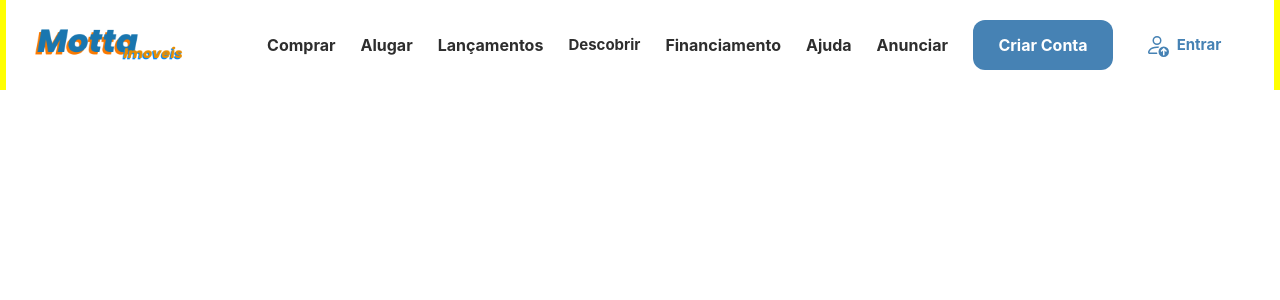
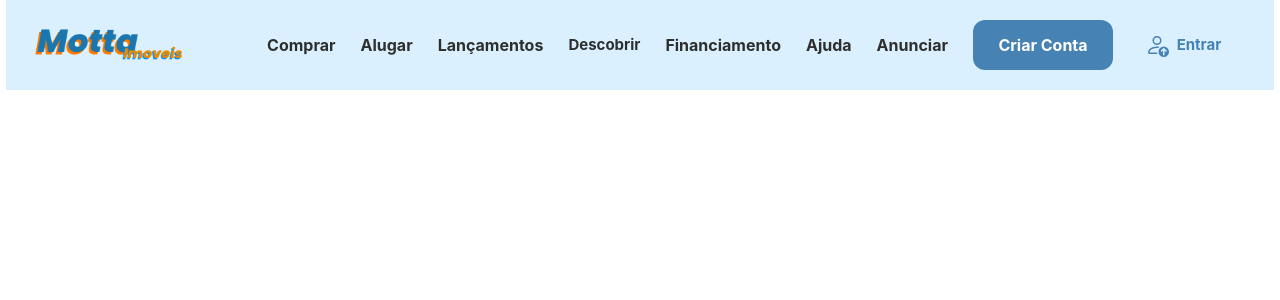
Before and after one commit to BeniMoTTa/motta-moveis, a React (Vite) app in the folder motta-moveis/: page / in a window 1280 px wide. Shown: the top 300 px of the page. Built offline with nearby package versions, Linux system fonts and the light colour scheme; the HTML template or start-up script is replaced by a standard one.

Commit message:
fix button color

```diff
--- a/motta-moveis/src/components/header/index.tsx
+++ b/motta-moveis/src/components/header/index.tsx
@@ -52,15 +52,15 @@ const Header = () => {
     }
   };
   return (
-    <header className="w-full h-[90px] flex bg-[yellow]">
-      <div className="w-[99%] allign px-[2%] h-full bg-[#fff] text-[pink] flex items-center justify-between">
+    <header className="w-full h-[90px] flex ">
+      <div className="w-[99%] allign px-[2%] h-full bg-blueBackGround text-[pink] flex items-center justify-between">
         <img src={logo} alt="" className="w-[160px]" />
         {showDropdown ? (
           <nav className="md:flex text-[18px] font-bold text-[graphite]">
-            <button className="w-[140px] h-[50px] text-[16px] text-[white] rounded-xl bg-blueSteel mr-[20px]">
+            <button className="w-[140px] h-[50px] text-[16px] text-[white] rounded-xl bg-blueSteel hover:bg-[#191970] mr-[20px]">
               Criar Conta
             </button>
-            <button className="w-[120px] h-[50px] text-[15px] rounded-xl text-blueSteel hover:bg-blueSteelLight hover:text-[white] flex gap-2 items-center justify-center  mr-[20px]">
+            <button className="w-[120px] h-[50px] text-[15px] rounded-xl text-blueSteel hover:bg-blueSteelLight hover:text-blueSteel flex gap-2 items-center justify-center  mr-[20px]">
               <span className="text-[24px]">
                 <BsPersonUp />
               </span>
@@ -90,7 +90,7 @@ const Header = () => {
             <button className="text-[16px] hoverUnderLineAnimation mr-[25px]">
               Anunciar
             </button>
-            <button className="w-[140px] h-[50px] text-[16px] text-[white] rounded-xl bg-blueSteel mr-[10px]">
+            <button className="w-[140px] h-[50px] text-[16px] text-[white] rounded-xl bg-blueSteel hover:bg-[#191970] mr-[10px]">
               Criar Conta
             </button>
             <button className="w-[120px] h-[50px] text-[15px] rounded-xl text-blueSteel hover:bg-blueSteelLight hover:text-[white] flex gap-2 items-center justify-center  mr-[5px]">
--- a/motta-moveis/tailwind.config.js
+++ b/motta-moveis/tailwind.config.js
@@ -10,7 +10,7 @@ export default {
         brand3: "#B0A6F0",
         blueSteelLight: "#ADD8E6",
         blueSteel: "#4682B4",
-        grey1: "#212529",
+        blueBackGround: "rgba(135, 206, 250, 0.3)",
         grey2: "#495057",
         grey3: "#868E96",
         grey4: "#ADB5BD",
```
